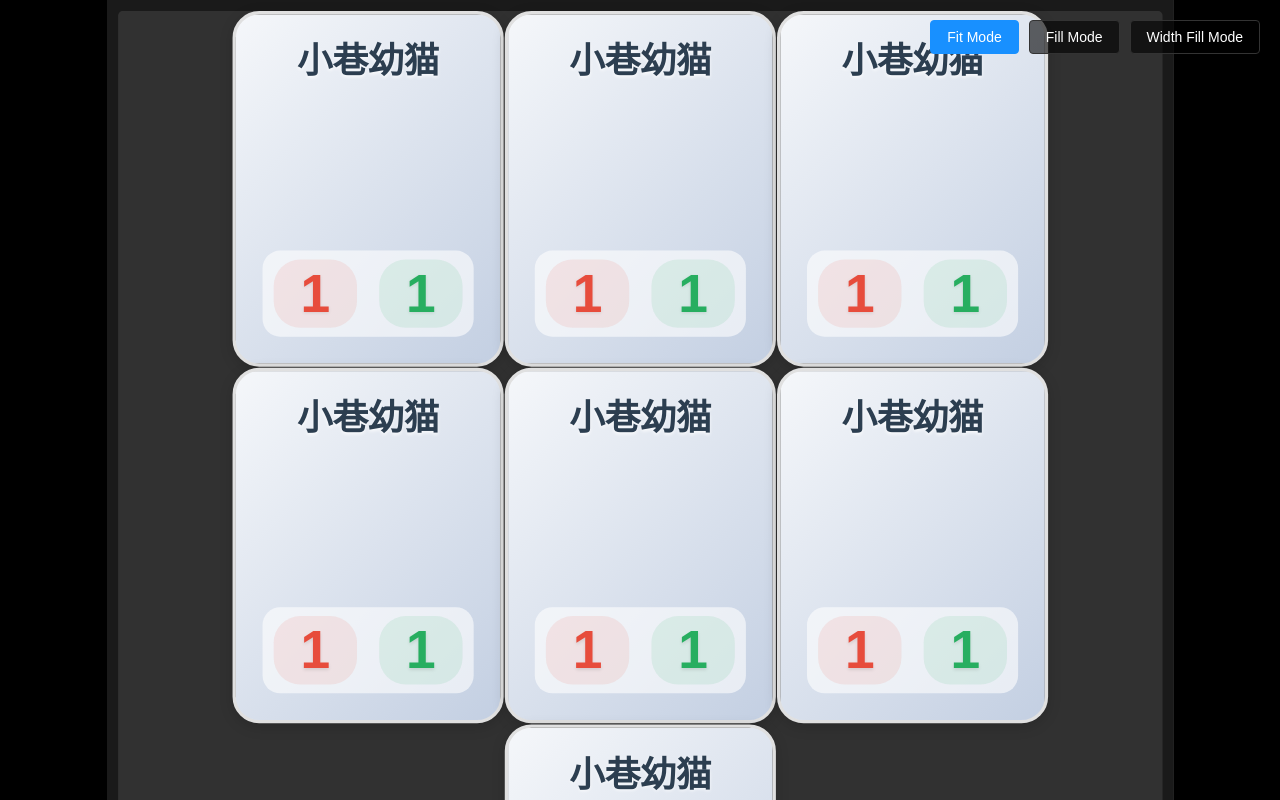
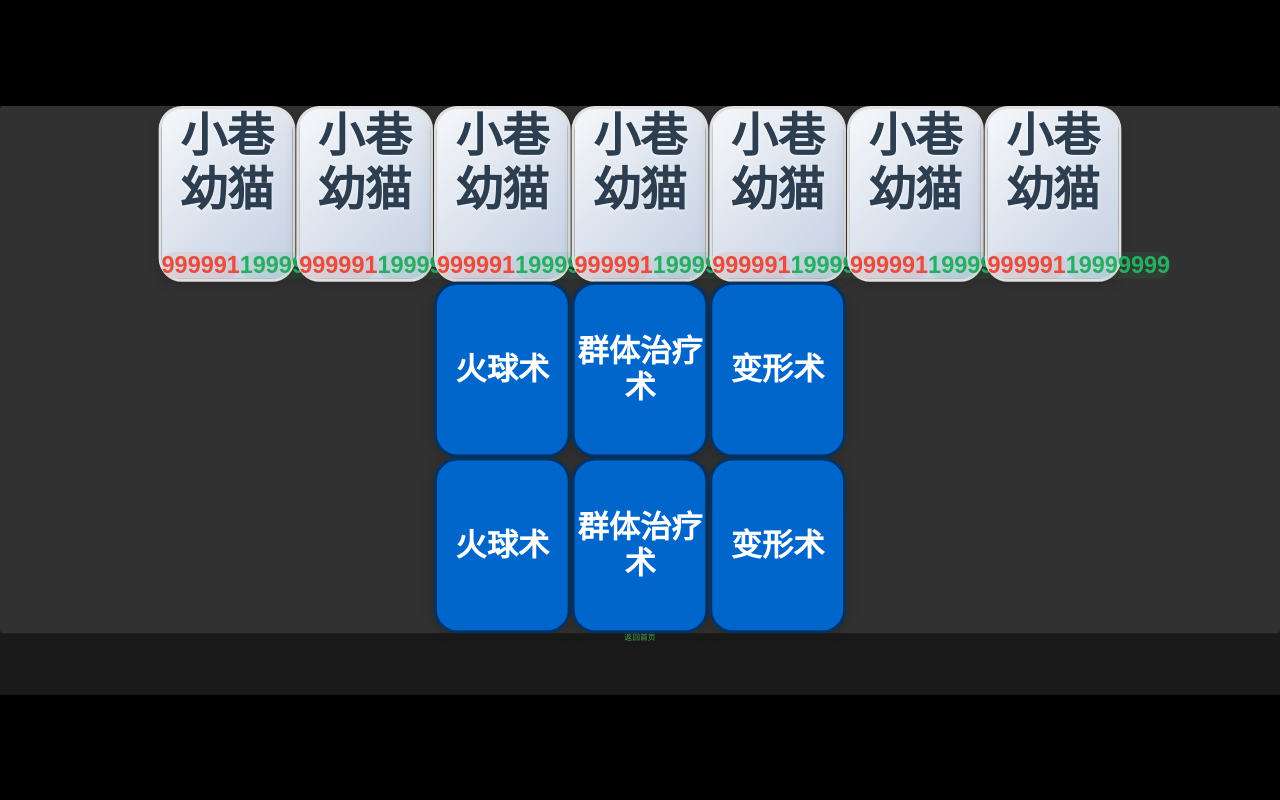
Before and after one commit to seven-it-work/godot-compoent, a Vue app in the folder ls/: page /test-index in a window 1280 px wide. Built offline with nearby package versions, Linux system fonts and the light colour scheme.

Commit message:
refactor(UI): 简化布局和样式，移除多余功能
- 移除body和#app的多余样式限制
- 简化卡片组件样式，调整尺寸和布局
- 固定缩放模式为fit并移除模式切换功能
- 移除测试视图的内边距和卡片描述
- 调整设计分辨率为2622x1206

```diff
--- a/ls/src/App.vue
+++ b/ls/src/App.vue
@@ -1,15 +1,10 @@
 <script setup lang="ts">
-import { ref, onMounted, onUnmounted, watch } from 'vue';
+import { ref, onMounted, onUnmounted } from 'vue';
 
-// 设计分辨率 - 4:3 宽高比
-const DESIGN_WIDTH = 1920;
-const DESIGN_HEIGHT = 1440;
+const DESIGN_WIDTH = 2622;
+const DESIGN_HEIGHT = 1206;
 
-// 缩放模式：
-// fit（完全显示，留边）
-// fill（充满屏幕，可能裁剪）
-// width-fill（宽度填充，高度按比例缩放）
-const mode = ref<'fit' | 'fill' | 'width-fill'>('fit');
+// 固定为fit模式：完全显示，确保内容完整，不裁剪
 
 // 容器引用
 const gameContainer = ref<HTMLElement | null>(null);
@@ -31,26 +26,12 @@ const calculateScale = () => {
 
   let newScale: number;
 
-  if (mode.value === 'fit') {
-    // fit 模式：完全显示，确保内容完整，不裁剪
-    if (windowRatio > designRatio) {
-      // 窗口更宽，基于高度计算缩放比例
-      newScale = windowHeight / DESIGN_HEIGHT;
-    } else {
-      // 窗口更高或等比例，基于宽度计算缩放比例
-      newScale = windowWidth / DESIGN_WIDTH;
-    }
-  } else if (mode.value === 'fill') {
-    // fill 模式：充满屏幕，可能裁剪
-    if (windowRatio > designRatio) {
-      // 窗口更宽，基于宽度计算缩放比例（可能裁剪高度）
-      newScale = windowWidth / DESIGN_WIDTH;
-    } else {
-      // 窗口更高或等比例，基于高度计算缩放比例（可能裁剪宽度）
-      newScale = windowHeight / DESIGN_HEIGHT;
-    }
+  // fit 模式：完全显示，确保内容完整，不裁剪
+  if (windowRatio > designRatio) {
+    // 窗口更宽，基于高度计算缩放比例
+    newScale = windowHeight / DESIGN_HEIGHT;
   } else {
-    // width-fill 模式：宽度填充屏幕，高度按比例缩放
+    // 窗口更高或等比例，基于宽度计算缩放比例
     newScale = windowWidth / DESIGN_WIDTH;
   }
 
@@ -67,10 +48,7 @@ const calculateScale = () => {
   offsetY.value = newOffsetY;
 };
 
-// 监听模式变化，重新计算缩放比例
-watch(mode, () => {
-  calculateScale();
-});
+// 缩放模式固定，不再需要监听变化
 
 // 监听窗口大小变化
 onMounted(() => {
@@ -103,14 +81,7 @@ onUnmounted(() => {
       <router-view />
     </div>
 
-    <!-- 缩放模式切换按钮 -->
-    <div class="mode-switcher">
-      <button @click="mode = 'fit'" :class="{ active: mode === 'fit' }">Fit Mode</button>
-      <button @click="mode = 'fill'" :class="{ active: mode === 'fill' }">Fill Mode</button>
-      <button @click="mode = 'width-fill'" :class="{ active: mode === 'width-fill' }">
-        Width Fill Mode
-      </button>
-    </div>
+    <!-- 缩放模式固定为fit，移除切换按钮 -->
   </div>
 </template>
 
@@ -162,33 +133,4 @@ body {
   /* 以左上角为缩放原点 */
   transform-origin: 0 0;
 }
-
-.mode-switcher {
-  position: absolute;
-  top: 20px;
-  right: 20px;
-  z-index: 100;
-  display: flex;
-  gap: 10px;
-}
-
-.mode-switcher button {
-  padding: 8px 16px;
-  font-size: 14px;
-  background-color: rgba(0, 0, 0, 0.6);
-  color: white;
-  border: 1px solid #333;
-  border-radius: 4px;
-  cursor: pointer;
-  transition: all 0.2s ease;
-}
-
-.mode-switcher button:hover {
-  background-color: rgba(0, 0, 0, 0.8);
-}
-
-.mode-switcher button.active {
-  background-color: #1890ff;
-  border-color: #1890ff;
-}
 </style>
--- a/ls/src/components/Card.vue
+++ b/ls/src/components/Card.vue
@@ -27,8 +27,6 @@
     <template v-else-if="cardType === 'spell'">
       <div class="spell-card-inner">
         <div class="spell-name">{{ spell.nameCN }}</div>
-        <div class="spell-description">{{ spell.text }}</div>
-        <div class="spell-type">{{ spell.type === 'shaping' ? '塑造法术' : '法术' }}</div>
       </div>
     </template>
   </div>
@@ -121,9 +119,8 @@ const handleClick = () => {
   transition: all 0.25s ease;
   position: relative;
   box-shadow: 0 0.8vmin 3.2vmin rgba(0, 0, 0, 0.15);
-  width: 61vmin;
-  height: 80vmin;
-  padding: 6vmin;
+  width: 35vmin;
+  height: 45vmin;
 }
 
 /* 随从卡片样式 */
@@ -202,7 +199,7 @@ const handleClick = () => {
 
 .minion-name {
   text-align: center;
-  font-size: 8vmin;
+  font-size: 12vmin;
   font-weight: bold;
   color: #2c3e50;
   text-shadow: 0 0.4vmin 0.8vmin rgba(255, 255, 255, 0.8);
@@ -212,27 +209,20 @@ const handleClick = () => {
 .minion-stats {
   display: flex;
   justify-content: space-around;
-  font-size: 12vmin;
+  font-size: 6vmin;
   font-weight: bold;
-  background: rgba(255, 255, 255, 0.6);
-  border-radius: 4vmin;
-  padding: 2vmin 0;
 }
 
 .attack {
   color: #e74c3c;
   background: rgba(231, 76, 60, 0.1);
   border-radius: 6vmin;
-  text-shadow: 0 0.4vmin 0.8vmin rgba(0, 0, 0, 0.1);
-  padding: 0.8vmin 6vmin;
 }
 
 .health {
   color: #27ae60;
   background: rgba(39, 174, 96, 0.1);
   border-radius: 6vmin;
-  text-shadow: 0 0.4vmin 0.8vmin rgba(0, 0, 0, 0.1);
-  padding: 0.8vmin 6vmin;
 }
 
 .minion-keywords {
@@ -304,7 +294,10 @@ const handleClick = () => {
 .spell-card-inner {
   display: flex;
   flex-direction: column;
-  justify-content: space-between;
+  display: flex;
+  justify-content: center; /* 水平居中 */
+  align-items: center; /* 垂直居中 */
+  height: 100%;
 }
 
 .spell-name {
@@ -312,33 +305,5 @@ const handleClick = () => {
   font-weight: bold;
   color: white;
   text-align: center;
-  white-space: nowrap;
-  overflow: auto;
-  text-overflow: ellipsis;
-  margin-bottom: 4vmin;
-}
-
-.spell-description {
-  font-size: 6vmin;
-  color: #cccccc;
-  text-align: center;
-  flex: 1;
-  display: flex;
-  align-items: center;
-  justify-content: center;
-  line-height: 1.4;
-  overflow: auto;
-  text-overflow: ellipsis;
-  display: -webkit-box;
-  -webkit-line-clamp: 4;
-  -webkit-box-orient: vertical;
-  margin-bottom: 4vmin;
-}
-
-.spell-type {
-  font-size: 4.8vmin;
-  color: #ffff00;
-  text-align: center;
-  font-weight: bold;
 }
 </style>
--- a/ls/src/style.css
+++ b/ls/src/style.css
@@ -5,8 +5,6 @@
 body {
   margin: 0;
   display: flex;
-  min-width: 320px;
-  min-height: 100vh;
   overflow: hidden;
   background-color: white;
 }
@@ -14,7 +12,6 @@ body {
 #app {
   margin: 0;
   padding: 0;
-  text-align: center;
   width: 100vw;
   height: 100vh;
   overflow: auto;
--- a/ls/src/views/TestIndex.vue
+++ b/ls/src/views/TestIndex.vue
@@ -40,8 +40,8 @@ import Card from '../components/Card.vue';
 const mockMinion1 = {
   name: 'Alleycat',
   nameCN: '小巷幼猫',
-  attack: 1,
-  health: 1,
+  attack: 999991,
+  health: 19999999,
   tier: 1,
   minionTypesCN: ['野兽'],
   keywords: ['taunt', 'divine_shield'],
@@ -107,7 +107,6 @@ const mockSpell3 = {
 
 <style scoped>
 .test-index {
-  padding: 20px;
   color: white;
   text-align: center;
 }
```
